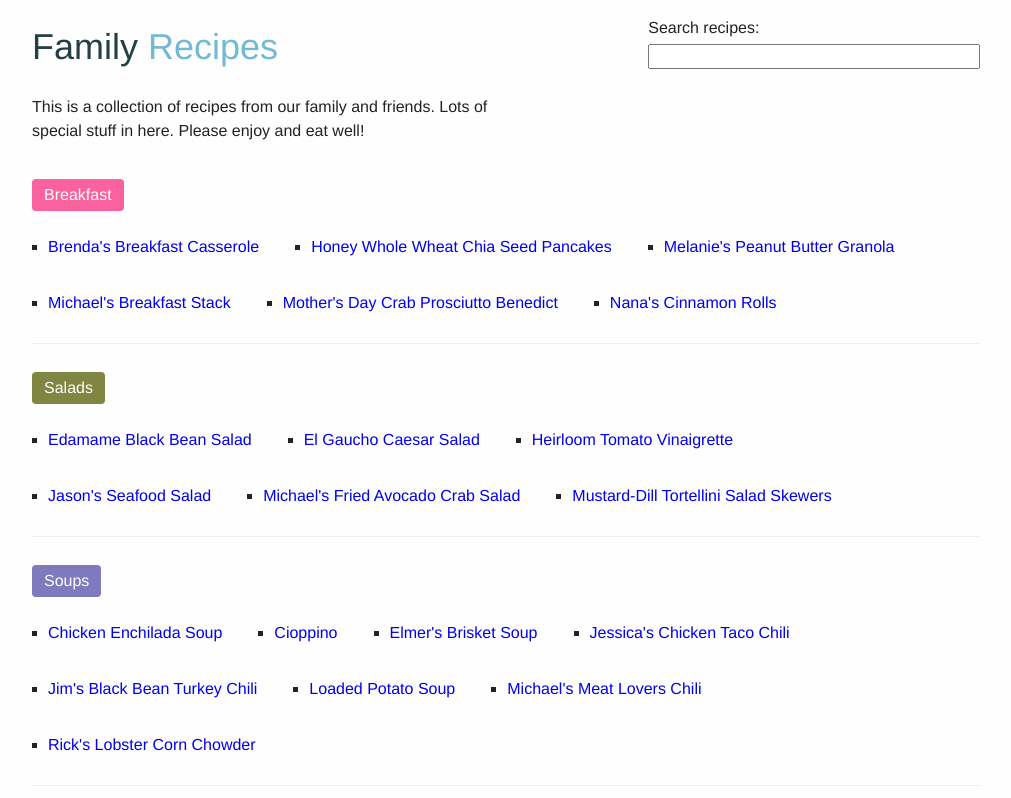
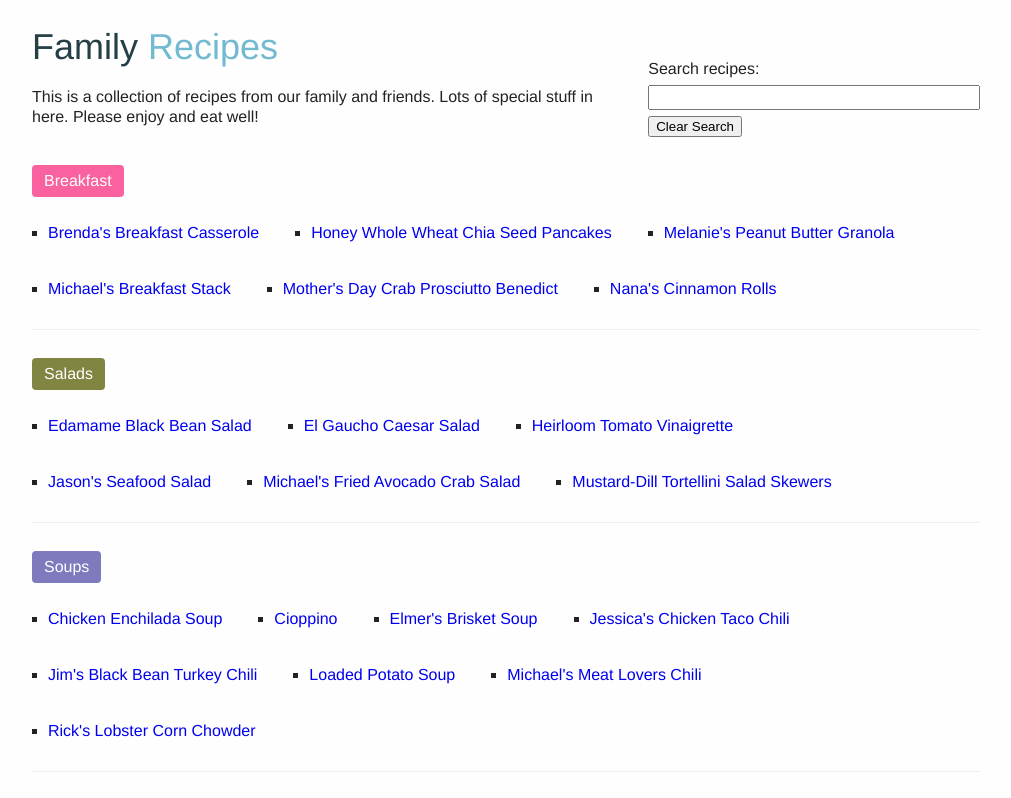
Before and after one commit to michaelp0730/FamilyRecipes, an Angular app in the folder family-recipes/: page / in a window 1280 px wide. Shown: the top 798 px of the page, without its empty margins (134-1145 px from the left). Built offline with nearby package versions, Linux system fonts and the light colour scheme.

Commit message:
Adds clear search button

```diff
--- a/family-recipes/src/app/index/index.component.css
+++ b/family-recipes/src/app/index/index.component.css
@@ -1,22 +1,23 @@
 .recipes-search-form {
-	margin: 18px 0 12px;
+	margin-top: 20px;
 }
 
 .recipes-search {
 	display: block;
-	margin-top: 6px;
+	margin: 6px 0;
 	padding: 3px;
 	width: 100%;
 }
 
 @media screen and (min-width: 768px) {
-    .intro {
-		display: inline-block;
-		width: 66%;
+    .group .index-subheading {
+		float: left;
+		width: 60%;
     }
 
     .group .recipes-search-form {
 		float: right;
+		margin-top: -28px;
 		width: 35%;
 	}
 }
@@ -27,14 +28,4 @@
 		padding: 0 6px;
 		width: 960px;
     }
-
-    .intro {
-		width: 60%;
-	}
 }
-
-@media screen and (min-width: 1170px) {
-    .intro {
-		width: 50%;
-	}
-}
--- a/family-recipes/src/app/index/index.component.html
+++ b/family-recipes/src/app/index/index.component.html
@@ -1,13 +1,13 @@
 <div class="wrapper">
+  <h1>Family <span>Recipes</span></h1>
   <div class="group">
-    <h1>Family <span>Recipes</span></h1>
+    <span class="index-subheading">This is a collection of recipes from our family and friends. Lots of special stuff in here. Please enjoy and eat well!</span>
     <form id="recipes-search-form" class="recipes-search-form">
       <label for="recipes-search">Search recipes:</label>
       <input type="text" id="recipes-search" class="recipes-search" (keyup)="onKey($event)" />
+      <button type="reset" name="Clear Search" class="clear-search-btn" (click)="onReset()">Clear Search</button>
     </form>
   </div>
-
-  <p class="intro">This is a collection of recipes from our family and friends. Lots of special stuff in here. Please enjoy and eat well!</p>
 
   <app-recipes-section type="breakfast" searchValue="{{ searchVal }}"></app-recipes-section>
   <app-recipes-section type="salads" searchValue="{{ searchVal }}"></app-recipes-section>
--- a/family-recipes/src/app/index/index.component.ts
+++ b/family-recipes/src/app/index/index.component.ts
@@ -15,4 +15,8 @@ export class IndexComponent implements OnInit {
   onKey(event: any): void {
     this.searchVal = event.target.value.toLowerCase();
   }
+
+  onReset(): void {
+    this.searchVal = '';
+  }
 }
--- a/family-recipes/src/app/recipes-section/recipes-section.component.css
+++ b/family-recipes/src/app/recipes-section/recipes-section.component.css
@@ -8,17 +8,13 @@
 	padding: 6px 12px;
 }
 
-.heading-label::first-letter {
-	text-transform: uppercase;
-}
-
 .link-list li {
 	list-style-type: square;
 	margin: 12px 6px 12px 16px;
 }
 
 @media screen and (min-width: 768px) {
-    .link-list li {
+	.link-list li {
 		float: left;
 		margin: 16px 30px 16px 16px;
 	}
--- a/family-recipes/src/styles.css
+++ b/family-recipes/src/styles.css
@@ -75,6 +75,10 @@ h6 span {
 	padding: 2px 6px;
 }
 
+.label::first-letter {
+	text-transform: uppercase;
+}
+
 .label.breakfast { background-color: #f9629e; }
 .label.salad, .label.salads { background-color: #818542; }
 .label.soup, .label.soups { background-color: #7e7abd; }
@@ -100,10 +104,3 @@ strong {
 	display: table;
 	clear: both;
 }
-
-@media screen and (min-width: 768px) {
-	.group h1 {
-		float: left;
-		width: 50%;
-	}
-}
```
